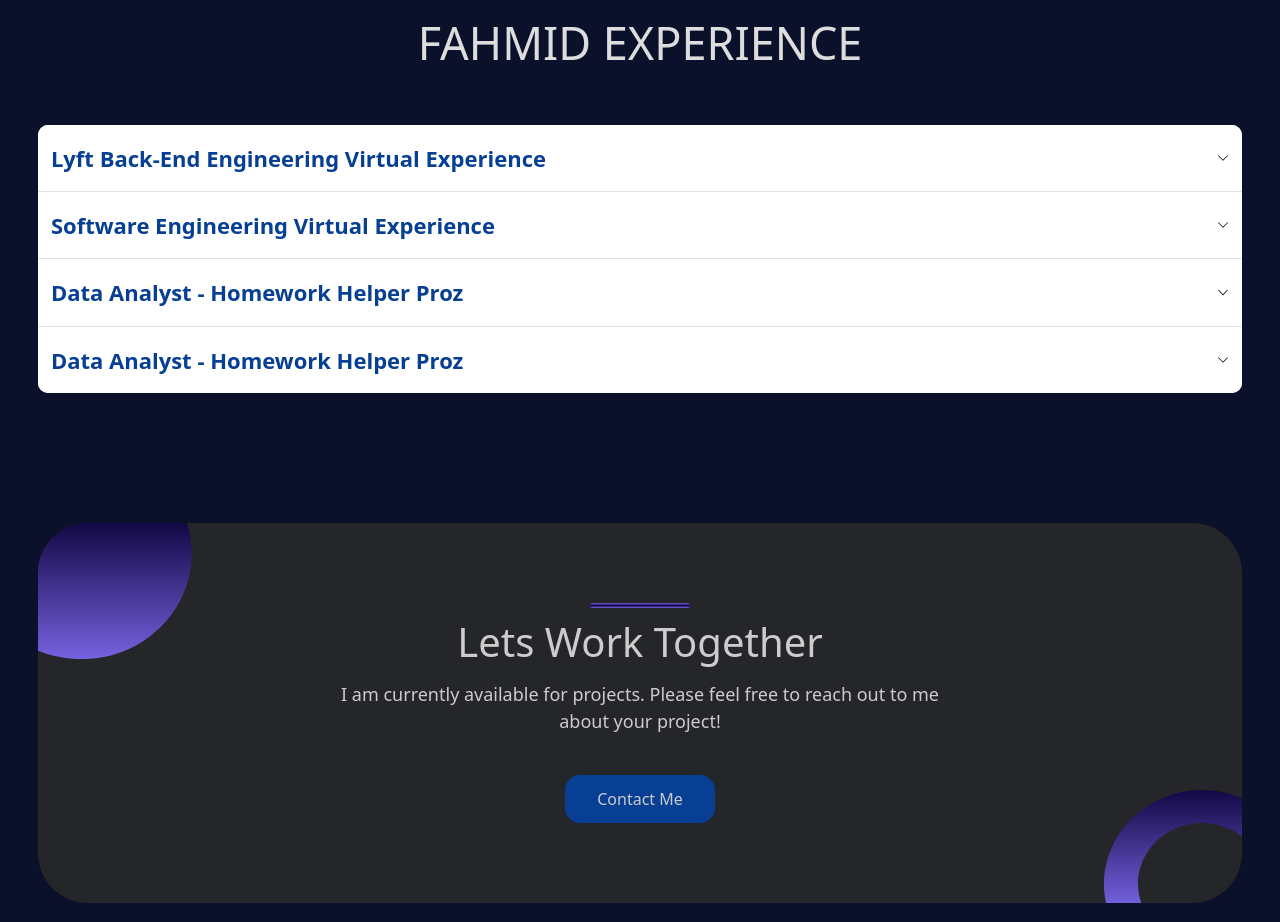
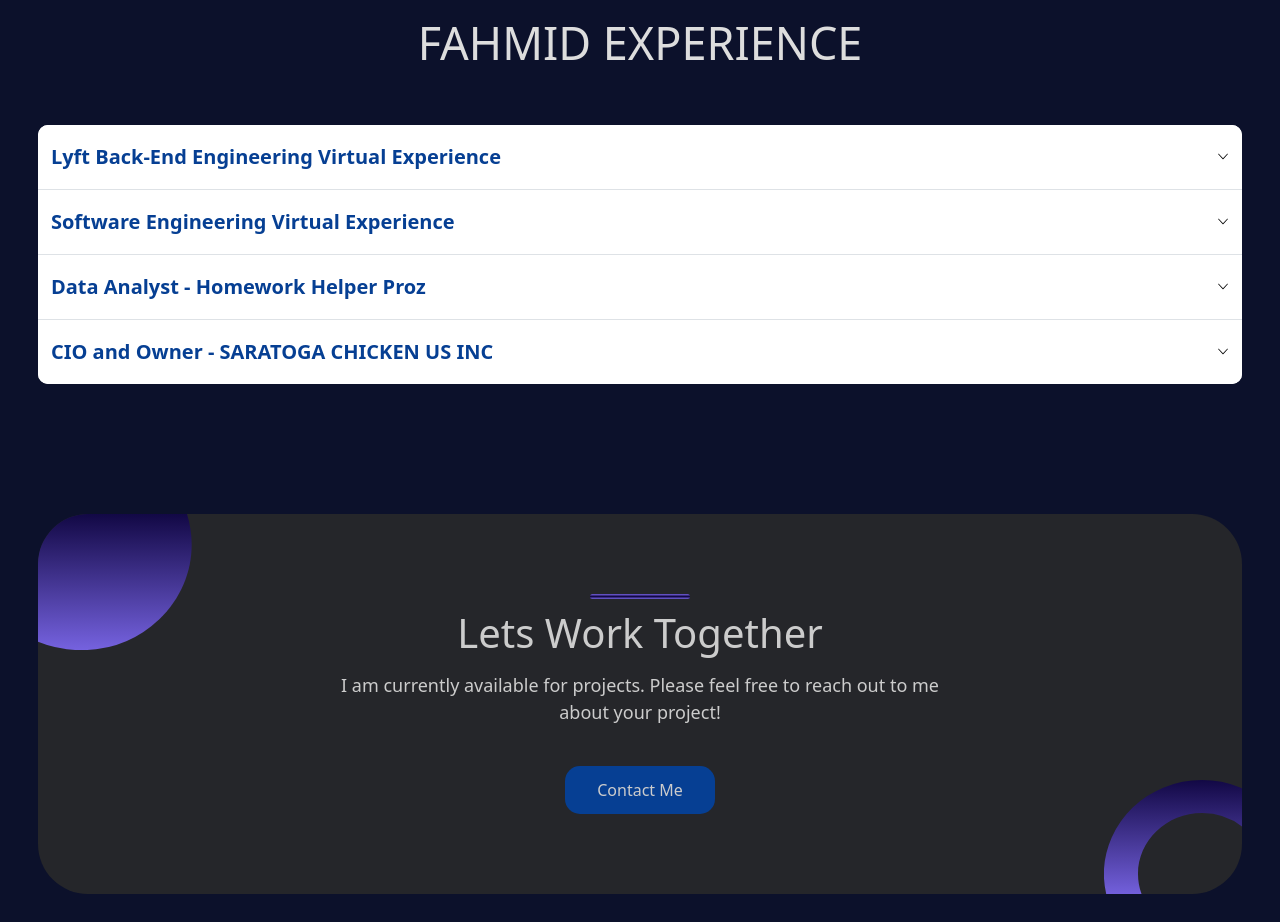
Before and after one commit to kiisi/md_fahmid_portfolio, a React (Create React App) app: page / in a window 1280 px wide. Shown: the part 4686-5608 px from the top of the page. Built offline with nearby package versions, Linux system fonts and the light colour scheme.

Commit message:
Accrodion font-size fixed

```diff
--- a/src/components/Home/Experience/Experience.css
+++ b/src/components/Home/Experience/Experience.css
@@ -88,7 +88,7 @@
     overflow:hidden;
 }
 .accordion-item button{
-    font-size:2.2rem !important;
+    font-size:2rem !important;
     color:#063F93;
     font-weight:600;
 }
@@ -97,10 +97,6 @@
 }
 .accordion-body h1{
     color: #7562DF;
-    padding-top:5rem !important;
-}
-.accordion-item button::after{
-    font-size:2.2rem !important;
 }
 .accordion-flush .accordion-item .accordion-button {
     border-radius: 0;
--- a/src/components/Home/Experience/Experience.js
+++ b/src/components/Home/Experience/Experience.js
@@ -77,22 +77,19 @@
                         <div className="accordion-item">
                             <h2 className="accordion-header" id="flush-headingFour">
                                 <button className="accordion-button collapsed" type="button" data-bs-toggle="collapse" data-bs-target="#flush-collapseFour" aria-expanded="false" aria-controls="flush-collapseFour">
-                                    Data Analyst - Homework Helper Proz
+                                CIO and Owner - SARATOGA CHICKEN US INC
                                 </button>
                             </h2>
                             <div id="flush-collapseFour" className="accordion-collapse collapse" aria-labelledby="flush-headingThree" data-bs-parent="#accordionFlushExample">
                                 <div className="accordion-body">
+                                    <h2>Communication</h2>
+                                    I ran and operated this business, so I had to deal with many different types of customers from many different type of backgrounds. It was difficult because I had to learn how different customer might react and how to read them beforehand. I also had to learn sale to a great extend.
+                                    <h2>Leadership</h2>
+                                    This position required massive amount of leadership skills that I gain by myself using trial and error, for instance learning how to hire slowly and fire quickly, its a hard job but after some time you get used to it.
                                     <h2>Problem Solving</h2>
-                                    I used my problem solving skills to examine data to find crucial consumer insights and potential uses for the information in problem-solving.
-                                    <h2>Communication</h2>
-                                    I had to communicate with clients to understand user needs and then propose those idea to developers to better the software.
-                                    <h2>Teamwork</h2>
-                                    Team work was super important for this job, I had to report my understanding of different parts of the software with different team to better the software. Analyzes user needs and software requirements to inform system design
+                                    Since I was CIO or basically the guy who did all the tech work in the company, I had to solve many problems myself, for instance making an amazing website for the company, setting up clover payment system so that the customer can pay with cards and we can manage staff with it.
                                     <h2>Learning</h2>
-                                    Learning was a major part of this job, I had to continuous study and learn new technologies. I had to communicate with different level of leadership to understand and learn more to better the technology.
-                                    <h2>Time Frame</h2>
-                                    1 year 6 months
-                                    Mar 2021 - Aug 2022
+                                    I had to learn how to setup and use POS all by myself just using some youtube videos, I had to learn how to use excel to make key business decision for my business. All these took massive amount of learning which took a lot of hard work and of course patience.
                                 </div>
                             </div>
                         </div>
```
